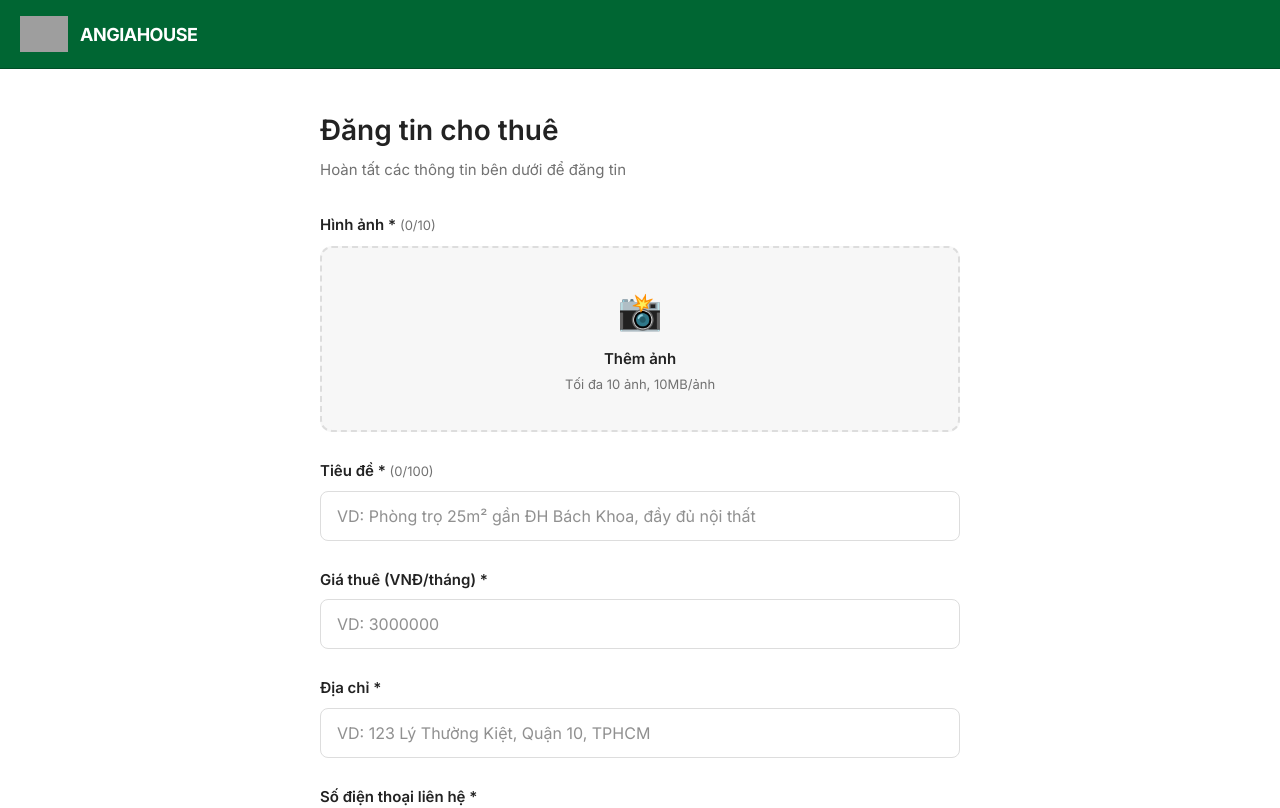
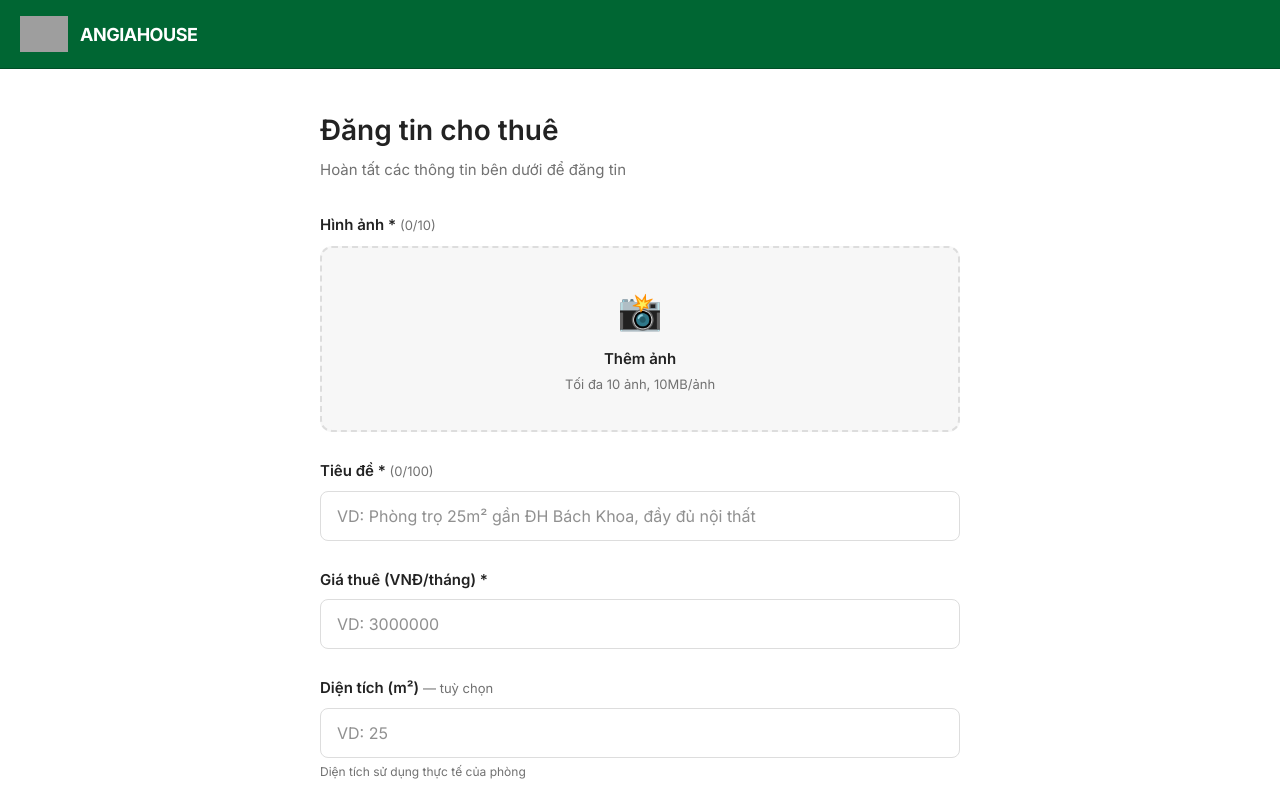
Before and after one commit to dmtrinc/rent-house-app, a Next.js app: page /dang-tin in a window 1280 px wide. Shown: the top 808 px of the page. Built offline with nearby package versions, Linux system fonts and the light colour scheme; grey boxes are pictures that could not be loaded.

Commit message:
dang tin co dien tich

```diff
--- a/app/dang-tin/page.tsx
+++ b/app/dang-tin/page.tsx
@@ -48,6 +48,7 @@ export default function DangTinPage() {
   const [formData, setFormData] = useState({
     title: "",
     price: "",
+    area: "",          // diện tích
     address: "",
     description: DEFAULT_DESCRIPTION,
     contactPhone: "",
@@ -159,6 +160,7 @@ export default function DangTinPage() {
     const payload = {
       title: formData.title.trim(),
       price: Number(formData.price),
+      area: formData.area !== "" ? Number(formData.area) : null,
       address: formData.address.trim(),
       description: formData.description.trim(),
       contactPhone: formData.contactPhone.trim(),
@@ -283,6 +285,23 @@ export default function DangTinPage() {
             {formData.price && <p style={{ fontSize: "13px", color: "#717171", margin: "6px 0 0 0" }}>≈ {Number(formData.price).toLocaleString()} đ/tháng</p>}
           </div>
 
+          {/* Diện tích */}
+          <div>
+            <label style={{ display: "block", fontSize: "15px", fontWeight: "600", color: "#222", marginBottom: "8px" }}>
+              Diện tích (m²) <span style={{ fontSize: "13px", fontWeight: "400", color: "#717171" }}>— tuỳ chọn</span>
+            </label>
+            <input
+              name="area"
+              type="number"
+              value={formData.area}
+              onChange={e => handleInputChange("area", e.target.value)}
+              placeholder="VD: 25"
+              min="5" max="500" step="0.5"
+              style={inputStyle}
+            />
+            <p style={{ fontSize: "12px", color: "#717171", margin: "5px 0 0 0" }}>Diện tích sử dụng thực tế của phòng</p>
+          </div>
+
           {/* Address */}
           <div>
             <label style={{ display: "block", fontSize: "15px", fontWeight: "600", color: "#222", marginBottom: "8px" }}>Địa chỉ *</label>
@@ -324,8 +343,6 @@ export default function DangTinPage() {
               placeholder="VD: Nội thất, Ban công, AC"
               style={{ ...inputStyle, borderColor: highlightsTotalChars > 34 ? "#dc3545" : "#DDDDDD" }}
             />
-
-            {/* Quick suggestions */}
             <div style={{ display: "flex", flexWrap: "wrap", gap: "6px", marginTop: "8px" }}>
               {HIGHLIGHT_SUGGESTIONS.map(h => {
                 const already = highlights.includes(h);
@@ -352,7 +369,6 @@ export default function DangTinPage() {
                 );
               })}
             </div>
-
             {highlights.length > 0 && (
               <div style={{ display: "flex", gap: "6px", marginTop: "8px", flexWrap: "wrap" }}>
                 {highlights.map((h, i) => (
```
